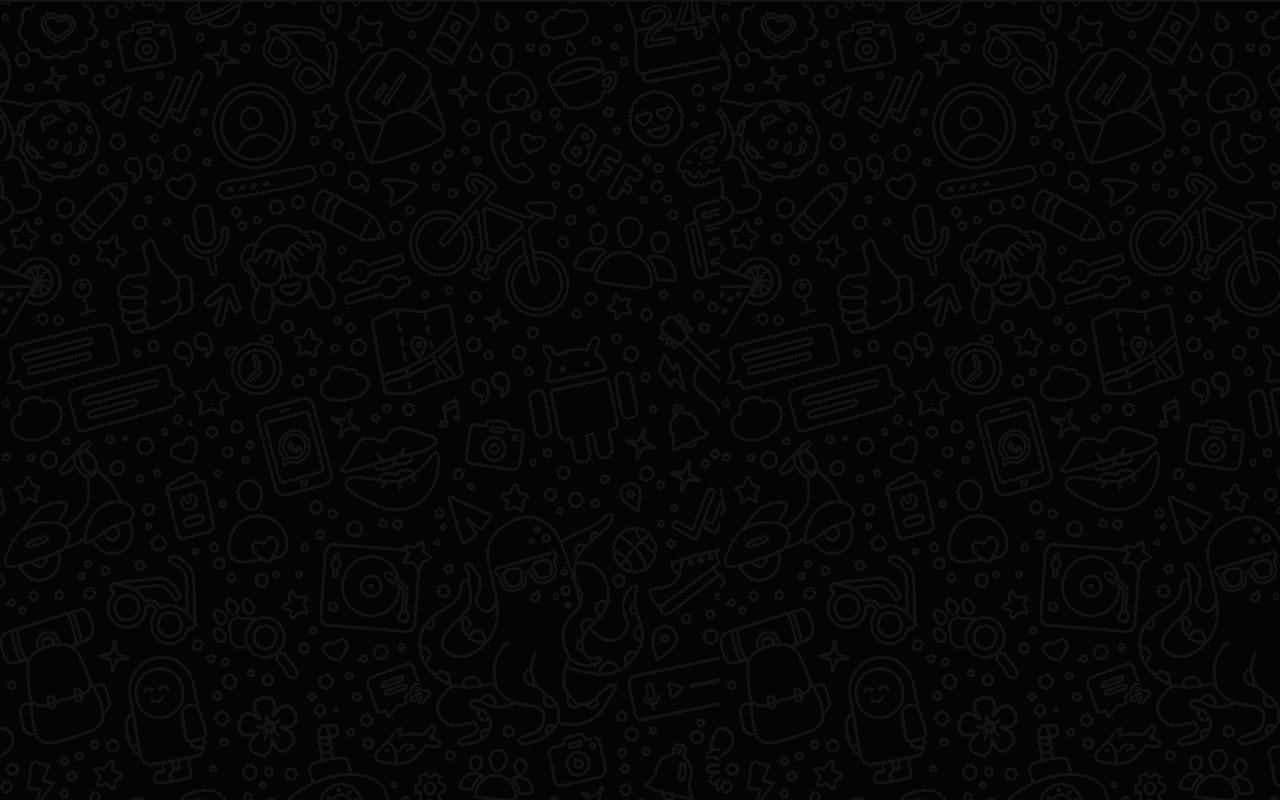
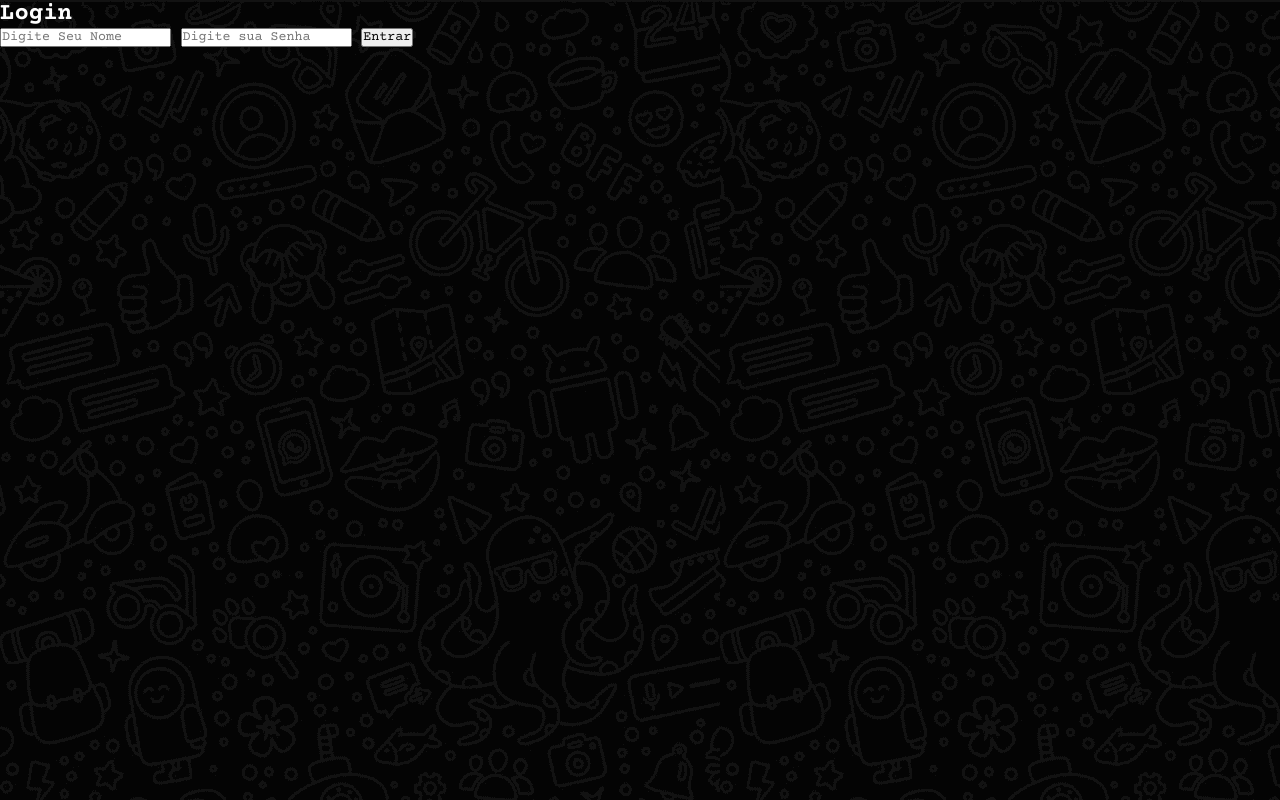
Before and after one commit to SamuelSousaSidrone/chat-ao-vivo, a plain HTML site: page frontend/index.html in a window 1280 px wide. Drawn offline with nearby package versions, Linux system fonts and the light colour scheme.

Commit message:
Login HTML finish

```diff
--- a/frontend/index.html
+++ b/frontend/index.html
@@ -1,18 +1,28 @@
 <!DOCTYPE html>
-<html lang="en">
+<html lang="pt-br">
 <head>
     <meta charset="UTF-8">
     <meta name="viewport" content="width=device-width, initial-scale=1.0">
     <title>Chat Em Tempo Real</title>
+    <!--Link Css-->
     <link rel="stylesheet" href="style.css">
 </head>
 <body>
+    <section class="conteiner">
+        <section class="login">
+            <h2>Login</h2>
+            <form class="login__form">
+                <input type="text" class="login__input" placeholder="Digite Seu Nome" required/>
+                <input type="password" placeholder="Digite sua Senha" class="login__input" required/>
+                <button type="submit" class="login__button">Entrar</button>
+            </form>
+        </section>
+    </section>
 
 
 
 
-
-
+    <!--Link JS-->
     <script src="script.js"></script>
 </body>
 </html>
--- a/frontend/style.css
+++ b/frontend/style.css
@@ -6,11 +6,7 @@
     font-family: "Courier Prime", cursive
 }
 
-:root {
-    font-size: 16px;
-}
-
 body {
     background-image: url(/frontend/imgs/background.png);
-    color: #f2f2f2;
+    color: white;
 }
```
